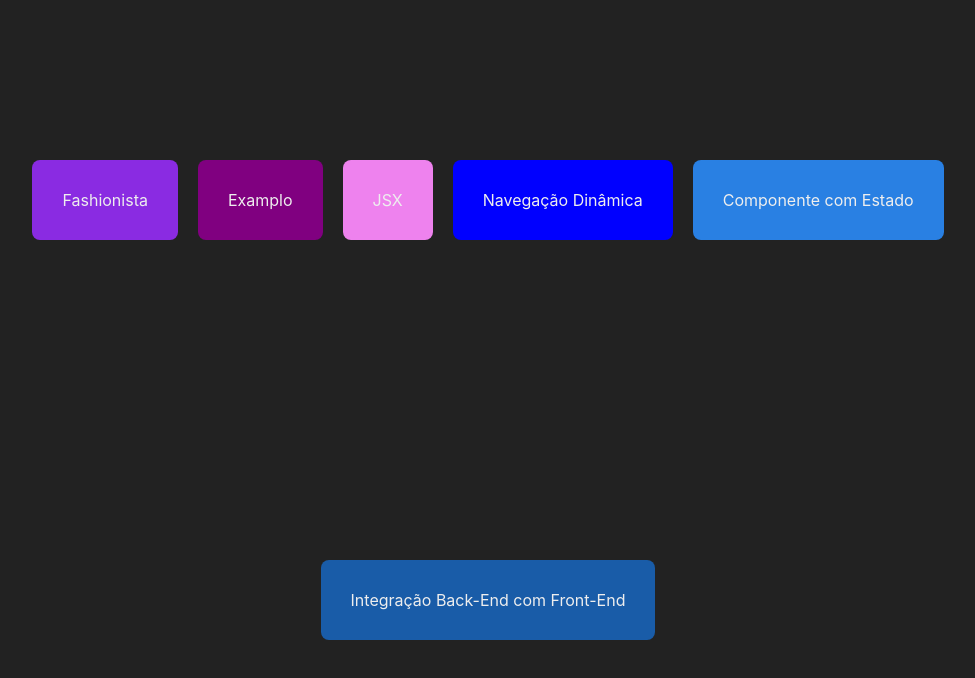
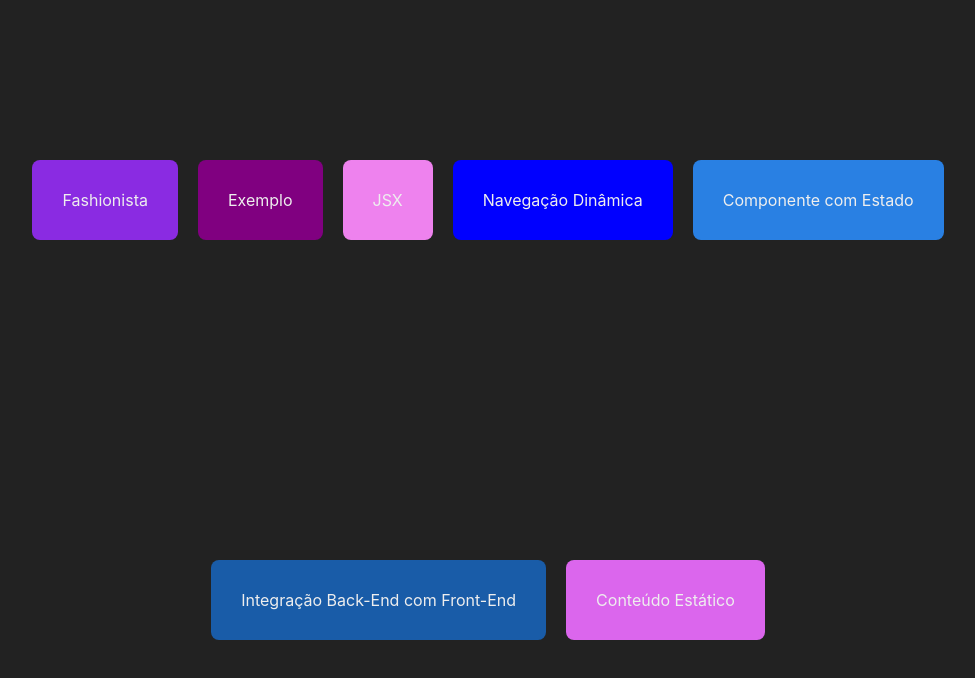
Before and after one commit to andytxr/Fundamentos-NextJS, a Next.js app: page / in a window 1280 px wide. Shown: the top 678 px of the page, without its empty margins (152-1127 px from the left). Built offline with nearby package versions, Linux system fonts and the light colour scheme.

Commit message:
Creating a Static Content page

```diff
--- a/src/components/Navigator.jsx
+++ b/src/components/Navigator.jsx
@@ -9,7 +9,7 @@
             backgroundColor: props.color ?? 'red'
         }}>
 
-            <Link href={props.destination}>{props.destinationName}</Link>
+            <Link href={props.destination} passHref>{props.destinationName}</Link>
 
         </div>
 
--- a/src/pages/index.jsx
+++ b/src/pages/index.jsx
@@ -16,11 +16,12 @@
         }}>
 
             <Navigator destination="/fashionist" destinationName="Fashionista" color="blueviolet"></Navigator>
-            <Navigator destination="/example" destinationName="Examplo" color="purple"></Navigator>
+            <Navigator destination="/example" destinationName="Exemplo" color="purple"></Navigator>
             <Navigator destination="/jsx" destinationName="JSX" color="violet"></Navigator>
             <Navigator destination="/user/santos/2301" destinationName="Navegação Dinâmica" color="blue"></Navigator>
             <Navigator destination="/state" destinationName="Componente com Estado" color="#2980e3"></Navigator>
             <Navigator destination="/integration" destinationName="Integração Back-End com Front-End" color="#195ca8"></Navigator>
+            <Navigator destination="/staticcontent" destinationName="Conteúdo Estático" color="#db66ed"></Navigator>
 
         </div>
 
```
Also changed, not shown: src/pages/staticcontent.jsx (added, +28 -0 lines).
